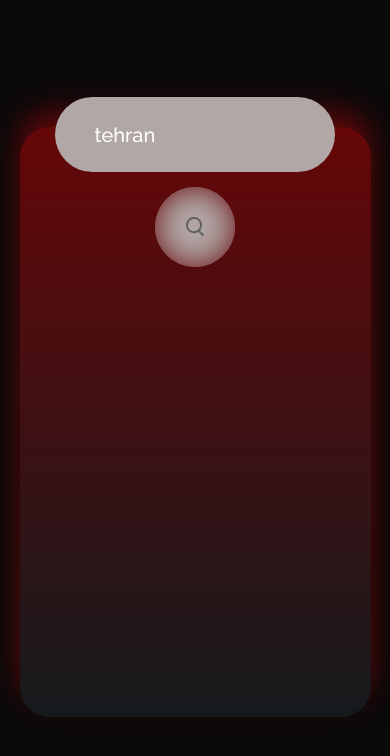
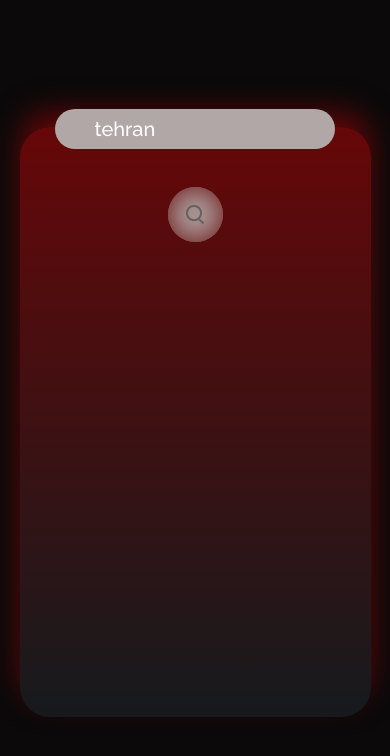
Before and after one commit to moeinparvizi/weather, a React (Vite) app: page / in a window 390 px wide. Shown: the top 756 px of the page. Built offline with nearby package versions, Linux system fonts and the light colour scheme.

Commit message:
complated responsive coding

```diff
--- a/src/assets/style/master.css
+++ b/src/assets/style/master.css
@@ -52,6 +52,13 @@
         color: #f5f3f4;
         font-family: normalam;
         transition: 1s; }
+        @media only screen and (max-width: 1140px) {
+          .container > .container-weather > .top-bar > .top-bar-getcity {
+            height: 55px; } }
+        @media only screen and (max-width: 850px) {
+          .container > .container-weather > .top-bar > .top-bar-getcity {
+            height: 40px;
+            top: -3%; } }
         .container > .container-weather > .top-bar > .top-bar-getcity::placeholder {
           color: #fff; }
         .container > .container-weather > .top-bar > .top-bar-getcity:focus {
@@ -67,8 +74,16 @@
         border-radius: 40px;
         background-color: #b1a7a6;
         color: #f5f3f4;
-        transition: .3s;
+        transition: 0.3s;
         box-shadow: inset 0 0 31px -1.5px #660708; }
+        @media only screen and (max-width: 1140px) {
+          .container > .container-weather > .top-bar > .top-bar-search {
+            width: 65px;
+            height: 65px; } }
+        @media only screen and (max-width: 850px) {
+          .container > .container-weather > .top-bar > .top-bar-search {
+            width: 55px;
+            height: 55px; } }
         .container > .container-weather > .top-bar > .top-bar-search:hover {
           background-color: #f5f3f4;
           color: #b1a7a6;
--- a/src/assets/style/master.scss
+++ b/src/assets/style/master.scss
@@ -39,11 +39,11 @@ $white: #fff;
     box-shadow: 0 -15.5px 31px -1.5px $blood;
     position: relative;
     // responsive container
-    @media only screen and (max-width:1140px) {
-        width: 60%;
+    @media only screen and (max-width: 1140px) {
+      width: 60%;
     }
-    @media only screen and (max-width:850px) {
-        width: 90%;
+    @media only screen and (max-width: 850px) {
+      width: 90%;
     }
     & > .top-bar {
       display: flex;
@@ -66,6 +66,13 @@ $white: #fff;
         color: $smoke;
         font-family: normalam;
         transition: 1s;
+        @media only screen and (max-width: 1140px) {
+          height: 55px;
+        }
+        @media only screen and (max-width: 850px) {
+          height: 40px;
+          top: -3%;
+        }
         &::placeholder {
           color: $white;
         }
@@ -84,8 +91,16 @@ $white: #fff;
         border-radius: 40px;
         background-color: $silver;
         color: $smoke;
-        transition: .3s;
+        transition: 0.3s;
         box-shadow: inset 0 0 31px -1.5px $blood;
+        @media only screen and (max-width: 1140px) {
+          width: 65px;
+          height: 65px;
+        }
+        @media only screen and (max-width: 850px) {
+          width: 55px;
+          height: 55px;
+        }
         &:hover {
           background-color: $smoke;
           color: $silver;
```
Also changed, not shown: 2 other files (tests, documents, lock files or other folders).
